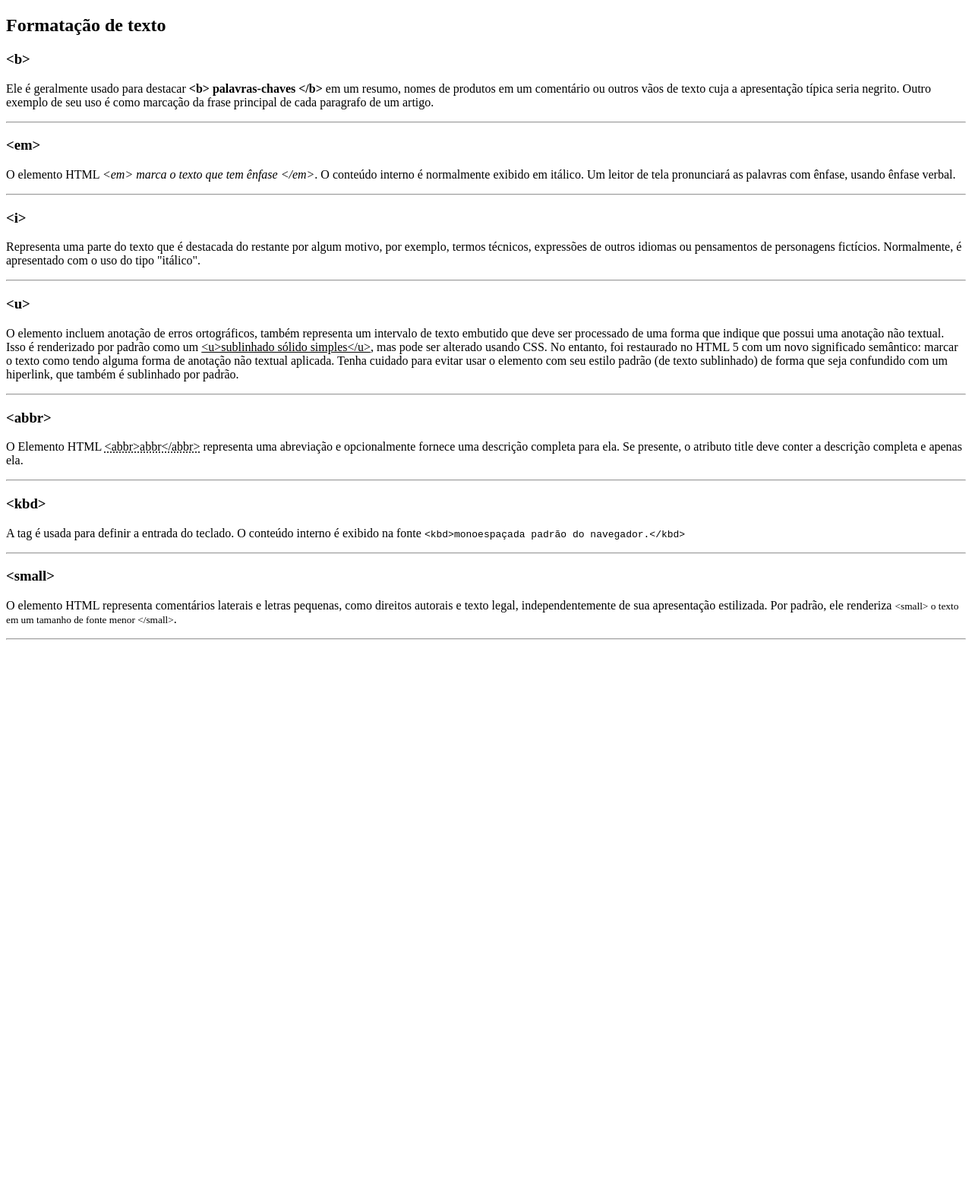
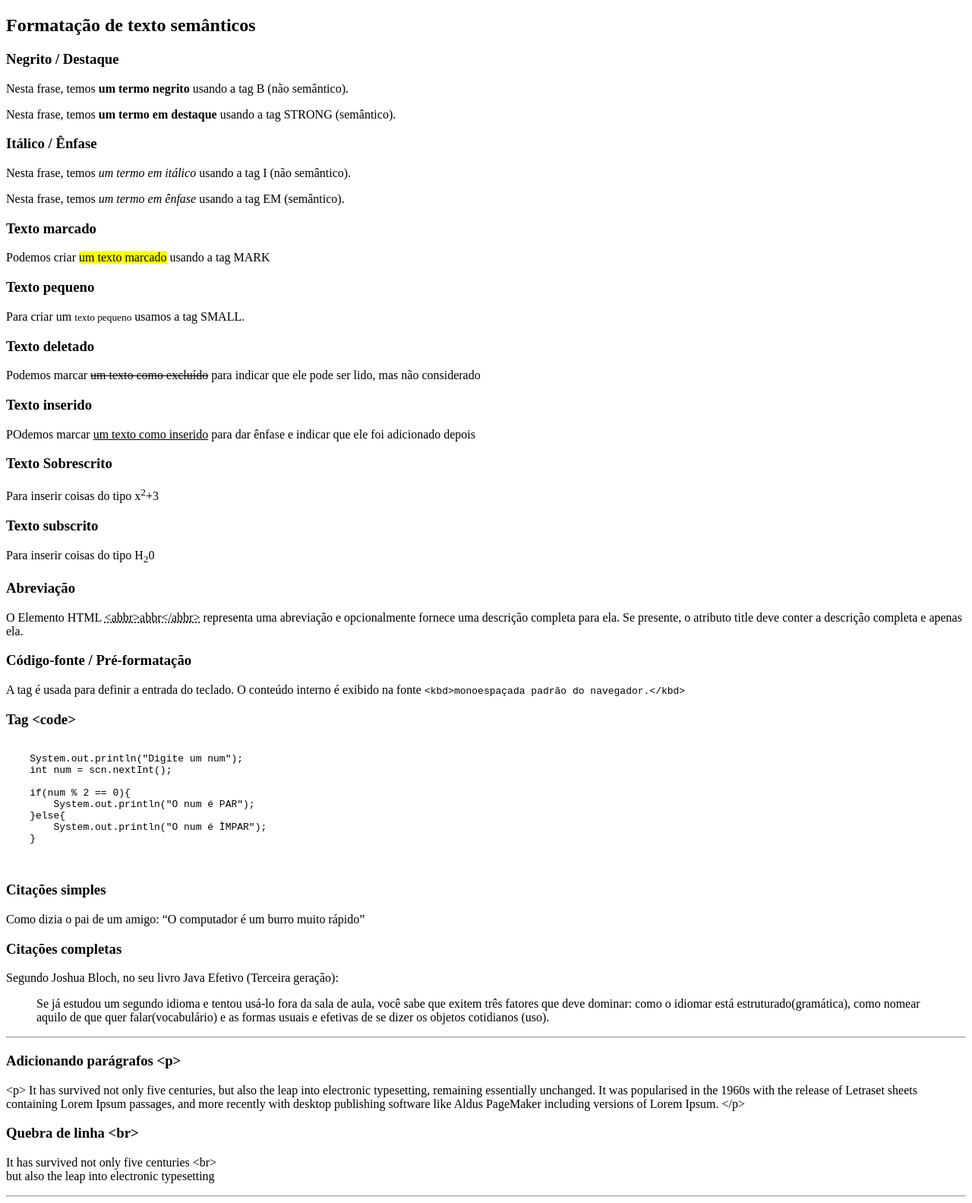
Before and after one commit to ArilsonFJS/HTML-CSS, a plain HTML site: page formatacaotexto.html in a window 1280 px wide. Shown: the whole page at 76% size. Before the commit the page ends 850 px from the top, so only its background shows below. Drawn offline with Linux system fonts and the light colour scheme.

Commit message:
troca de arquivos

```diff
--- a/formatacaotexto.html
+++ b/formatacaotexto.html
@@ -10,61 +10,87 @@
 
 <body>
 
-    <h2>Formatação de texto</h2>
+    <h2>Formatação de texto semânticos</h2>
 
+    <h3>Negrito / Destaque</h3>
+    <p>Nesta frase, temos <b>um termo negrito</b> usando a tag B (não semântico).</p>
+    <p>Nesta frase, temos <strong>um termo em destaque</strong> usando a tag STRONG (semântico).</p>
+
+    <h3>Itálico / Ênfase</h3>
+    <p>Nesta frase, temos <i>um termo em itálico</i> usando a tag I (não semântico).</p>
+    <p>Nesta frase, temos <em>um termo em ênfase</em> usando a tag EM (semântico).</p>
+
+    <h3>Texto marcado</h3>
+    <p>Podemos criar <mark>um texto marcado</mark> usando a tag MARK</p>
+
+    <h3>Texto pequeno</h3>
+    <p>Para criar um <small>texto pequeno</small> usamos a tag SMALL.</p>
+
+    <h3>Texto deletado</h3>
+    <p>Podemos marcar <del>um texto como excluído</del> para indicar que ele pode ser lido, mas não considerado</p>
+
+    <h3>Texto inserido</h3>
+    <p>POdemos marcar <ins>um texto como inserido</ins> para dar ênfase e indicar que ele foi adicionado depois</p>
+
+    <h3>Texto Sobrescrito </h3>
+    <p>Para inserir coisas do tipo x<sup>2</sup>+3</p>
+
+    <h3>Texto subscrito</h3>
+    <p>Para inserir coisas do tipo H<sub>2</sub>0</p>
+
+    <h3>Abreviação</h3>
     <p>
-    <h3>&lt;b&gt;</h3>
-    Ele é geralmente usado para destacar <b>&lt;b&gt; palavras-chaves &lt;/b&gt;</b> em um
-    resumo, nomes de produtos em um comentário ou outros vãos de texto cuja a apresentação típica seria negrito.
-    Outro exemplo de seu uso é como marcação da frase principal de cada paragrafo de um artigo.
-    </p>
-    <hr>
-
-    <p>
-    <h3>&lt;em&gt;</h3>
-    O elemento HTML <em>&lt;em&gt; marca o texto que tem ênfase &lt;/em&gt;</em>. O conteúdo
-    interno é normalmente exibido em itálico. Um leitor de tela pronunciará as palavras com ênfase, usando ênfase
-    verbal.
-    </p>
-    <hr>
-
-    <p>
-    <h3>&lt;i&gt;</h3>
-    Representa uma parte do texto que é destacada do restante por algum motivo, por exemplo,
-    termos técnicos, expressões de outros idiomas ou pensamentos de personagens fictícios. Normalmente, é
-    apresentado com o uso do tipo "itálico".
-    </p>
-    <hr>
-
-    <p>
-    <h3>&lt;u&gt;</h3>
-    O elemento incluem anotação de erros ortográficos, também representa um intervalo de texto embutido que deve ser
-    processado de uma forma que indique que possui uma anotação não textual. Isso é renderizado por padrão como um
-    <u>&lt;u&gt;sublinhado sólido simples&lt;/u&gt;</u>, mas pode ser alterado usando CSS.
-    No entanto, foi restaurado no HTML 5 com um novo significado semântico: marcar o texto como tendo alguma forma de
-    anotação não textual aplicada.
-    Tenha cuidado para evitar usar o elemento com seu estilo padrão (de texto sublinhado) de forma que seja confundido
-    com um hiperlink, que também é sublinhado por padrão.
-    </p>
-    <hr>
-
-    <p>
-    <h3>&lt;abbr&gt;</h3>
         O Elemento HTML <abbr title="Elemento de Abreviação HTML">&lt;abbr&gt;abbr&lt;/abbr&gt;</abbr> representa uma
         abreviação e opcionalmente fornece uma descrição completa para ela. Se presente, o atributo title deve conter a
         descrição completa e apenas ela.
     </p>
+
+    <h3>Código-fonte / Pré-formatação</h3>
+    <p>
+        A tag é usada para definir a entrada do teclado. O conteúdo interno é exibido na fonte
+        <kbd>&lt;kbd&gt;monoespaçada padrão do navegador.&lt;/kbd&gt;</kbd>
+    </p>
+
+    <h3>Tag &lt;code&gt;</h3>
+    <pre>
+        <code>
+    System.out.println("Digite um num");
+    int num = scn.nextInt();
+
+    if(num % 2 == 0){
+        System.out.println("O num é PAR");
+    }else{
+        System.out.println("O num é ÌMPAR");
+    }
+        </code>
+    </pre>
+
+    <h3>Citações simples</h3>
+    <p>Como dizia o pai de um amigo: <q>O computador é um burro muito rápido</q></p>
+
+    <h3>Citações completas</h3>
+    <p>
+        Segundo Joshua Bloch, no seu livro Java Efetivo (Terceira geração):
+    <p>
+    <blockquote cite="https://www.google.com.br/books/edition/Java_Efetivo/MMeSDwAAQBAJ?hl=pt-BR&gbpv=1&dq=Java&printsec=frontcover">
+        Se já estudou um segundo idioma e tentou usá-lo fora da sala de aula, você sabe que exitem três fatores que deve dominar: como o idiomar está estruturado(gramática), como nomear aquilo de que quer falar(vocabulário) e as formas usuais e efetivas de se dizer os objetos cotidianos (uso).
+    </blockquote>
+
     <hr>
 
-    <p>
-    <h3>&lt;kbd&gt;</h3>
-    A tag é usada para definir a entrada do teclado. O conteúdo interno é exibido na fonte <kbd>&lt;kbd&gt;monoespaçada padrão do navegador.&lt;/kbd&gt;</kbd>
-    </p>
-    <hr>
+    <h3>Adicionando parágrafos &lt;p&gt; </h3>
 
     <p>
-    <h3>&lt;small&gt;</h3>
-    O elemento HTML representa comentários laterais e letras pequenas, como direitos autorais e texto legal, independentemente de sua apresentação estilizada. Por padrão, ele renderiza <small>&lt;small&gt; o texto em um tamanho de fonte menor &lt;/small&gt;</small>.
+        &lt;p&gt; It has survived not only five centuries, but also the leap into electronic typesetting, remaining
+        essentially unchanged. It was popularised in the 1960s with the release of Letraset sheets containing Lorem
+        Ipsum passages, and more recently with desktop publishing software like Aldus PageMaker including versions of
+        Lorem Ipsum. &lt;/p&gt;</p>
+    <p>
+
+    <h3>Quebra de linha &lt;br&gt;</h3>
+
+    <p>
+        It has survived not only five centuries &lt;br&gt; <br> but also the leap into electronic typesetting
     </p>
     <hr>
 
```
Also changed, not shown: index.html (+84 -21 lines). Lines whose indentation alone changed are shown as unchanged.
